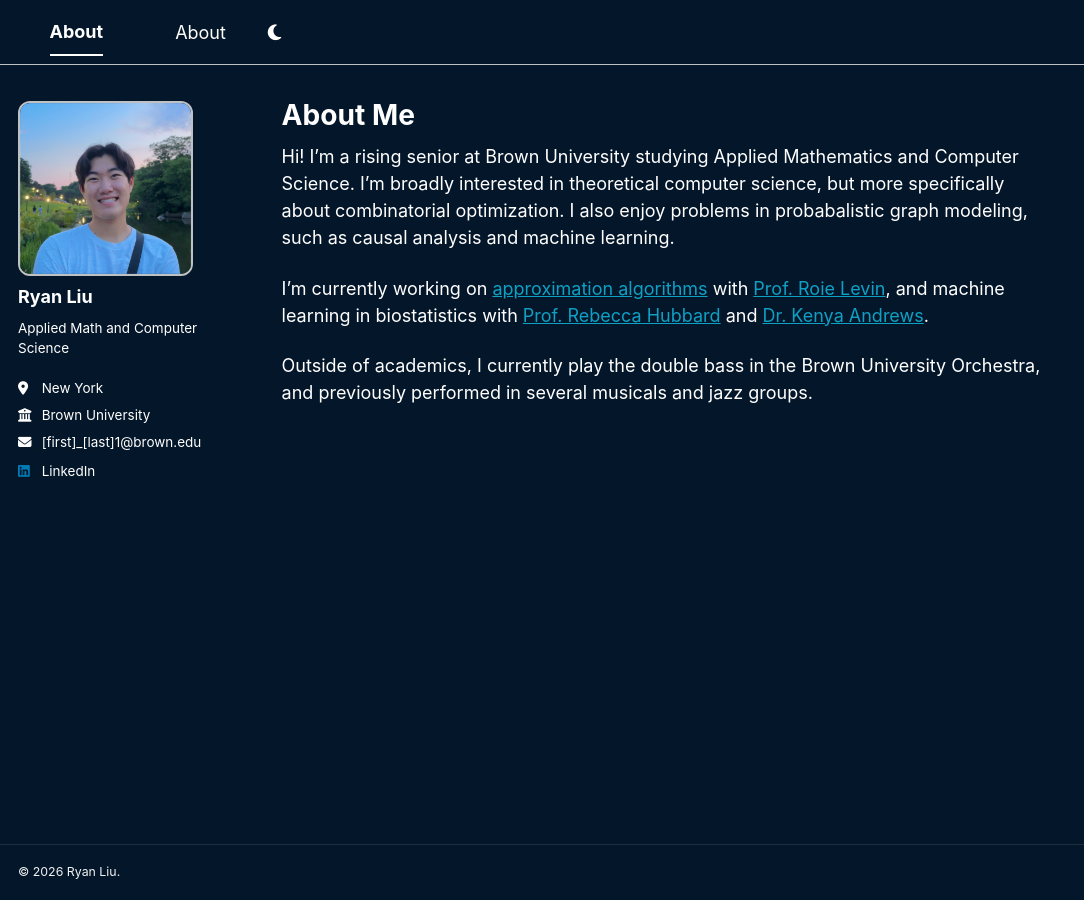
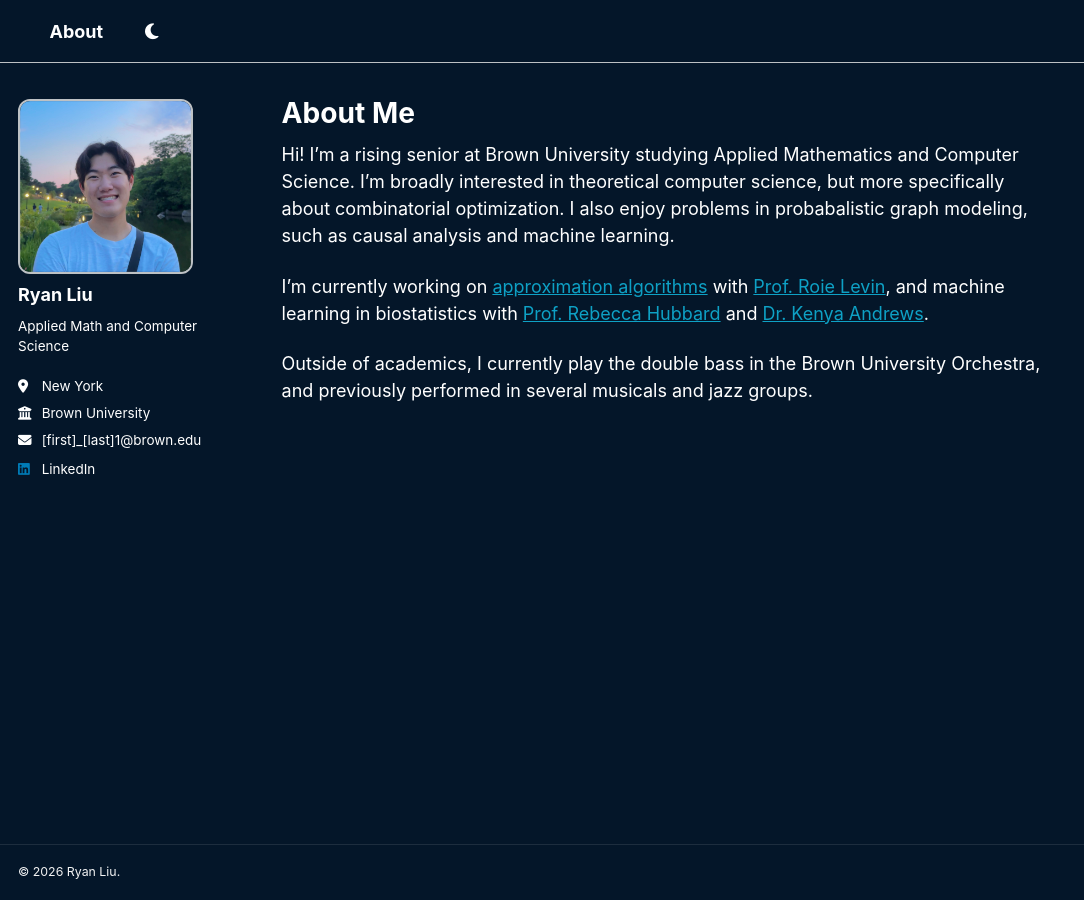
Before and after one commit to ryan-liu0/ryan-liu0.github.io, a Jekyll site: the page built from _pages/about.md, in a window 1280 px wide. Shown: the whole page, without its empty margins (0-1084 px from the left). Built offline with Jekyll 4.4.1, drawn with Linux system fonts in a browser that asks for light colours; a style sheet for code colours, icons or effects is not loaded.

Commit message:
fixed about button

```diff
--- a/_includes/masthead.html
+++ b/_includes/masthead.html
@@ -5,10 +5,12 @@
       <nav id="site-nav" class="greedy-nav">
         <button><span class="navicon"></span></button>
         <ul class="visible-links">
+          {% unless page.url == '/' or page.url == '/index.html' %}
           <li
             class="masthead__menu-item masthead__menu-item--lg persist {% if page.url == '/' or page.url == '/index.html' %}selected{% endif %}">
             <a href="{{ base_path }}/">{{ site.title }}</a>
           </li>
+          {% endunless %}
           {% for link in site.data.navigation.main %}
           {% if link.url contains 'http' %}
           {% assign domain = '' %}
```
